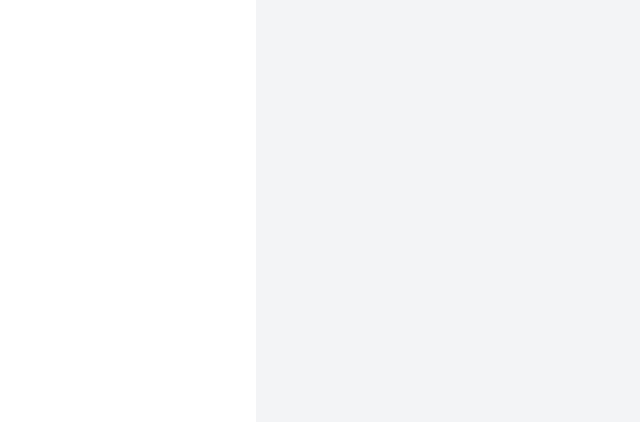
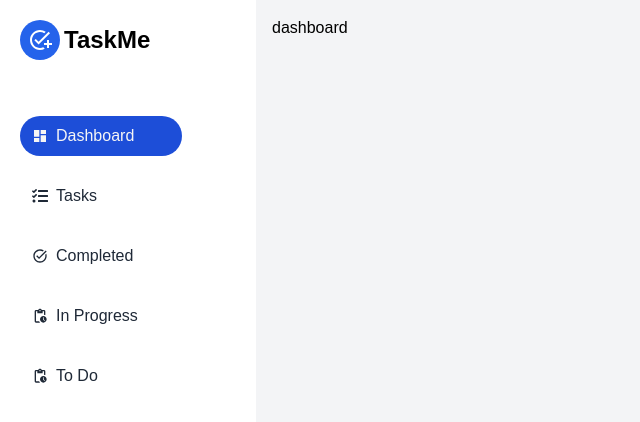
Before and after one commit to Man-Thakkar03/ProjectForge-A_Project_Management_Tool, a React (Vite) app in the folder client/: page /dashboard in a window 1280 px wide. Shown: the top 422 px of the page, without its empty margins (0-640 px from the left). Built offline with nearby package versions, Linux system fonts and the light colour scheme.

Commit message:
Implemented Slidebar component

```diff
--- a/client/src/App.jsx
+++ b/client/src/App.jsx
@@ -6,15 +6,15 @@
 import Trash from "./pages/Trash.jsx"
 import TasksDetails from "./pages/TasksDetails.jsx"
 import { Toaster } from "sonner"
+import Sidebar from "./components/Sidebar.jsx"
 
 function Layout (){
   const user = " "
-
   const location = useLocation()
   return user ? (
     <div className="w-full h-screen flex flex-col md:flex-row">
       <div className="w-1/5 h-screen bg-white sticky top-0 hidden md:block">
-          {/* slidebar */}
+          <Sidebar />
       </div>
 
       {/* Mobile Slidebar */}
--- /dev/null
+++ b/client/src/components/Sidebar.jsx
@@ -0,0 +1,98 @@
+import React from 'react'
+import {
+  MdDashboard,
+  MdOutlineAddTask,
+  MdOutlinePendingActions,
+  MdSettings,
+  MdTaskAlt,
+} from "react-icons/md";
+import { FaTasks, FaTrashAlt, FaUsers } from "react-icons/fa";
+import { useDispatch, useSelector } from 'react-redux';
+import { setOpenSlidebar } from "../redux/slices/authSlice"
+import { Link, NavLink, useLocation } from 'react-router-dom';
+import clsx from 'clsx';
+
+const linkData = [
+  {
+    label: "Dashboard",
+    link: "dashboard",
+    icon: <MdDashboard />,
+  },
+  {
+    label: "Tasks",
+    link: "tasks",
+    icon: <FaTasks />,
+  },
+  {
+    label: "Completed",
+    link: "completed/completed",
+    icon: <MdTaskAlt />,
+  },
+  {
+    label: "In Progress",
+    link: "in-progress/in progress",
+    icon: <MdOutlinePendingActions />,
+  },
+  {
+    label: "To Do",
+    link: "todo/todo",
+    icon: <MdOutlinePendingActions />,
+  },
+  {
+    label: "Team",
+    link: "team",
+    icon: <FaUsers />,
+  },
+  {
+    label: "Trash",
+    link: "trashed",
+    icon: <FaTrashAlt />,
+  },
+];
+
+const Sidebar = () => {
+
+  const { user } = useSelector(state => state.auth);
+
+  const dispatch = useDispatch()
+  const location = useLocation()
+
+  const path = location.pathname.split("/")[1]
+
+  const sidebarLinks = user ?.isAdmin ? linkData : linkData.slice(0,5);
+
+  const closeSlidebar = () =>{
+    dispatch(setOpenSlidebar(false))
+  }
+
+  const NavLink = ({element}) =>{
+    return(
+      <Link to={element.link} onClick={closeSlidebar} className={clsx("w-full lg:w-3/4 flex gap-2 px-3 py-2 rounded-full items-center text-gray-800 text-base hover:bg-[#2564ed2d]",path === element.link.split("/")[0] ? "bg-blue-700 text-neutral-100" : "")}>
+
+      {element.icon}
+      <span className='hover:text-[#2564ed]'>{element.label}</span>
+      </Link>
+    )
+  }
+
+  return (
+    <div className='w-full h-full flex flex-col gap-6 p-5'>
+      <h1 className='flex gap-1 items-center'>
+        <p className='bg-blue-600 p-2 rounded-full'>
+          <MdOutlineAddTask className='text-white text-2xl font-black' />
+        </p>
+        <span className='text-2xl font-bold text-black'>TaskMe</span>
+      </h1>
+
+      <div className='flex-1 flex flex-col gap-y-5 py-8'>
+        {
+          sidebarLinks.map((link)=> (
+            <NavLink element={link} key={link.label} />
+          ))
+        }
+      </div>
+    </div>
+  )
+}
+
+export default Sidebar
--- a/client/src/pages/Dashboard.jsx
+++ b/client/src/pages/Dashboard.jsx
@@ -3,7 +3,7 @@
 const Dashboard = () => {
   return (
     <div>
-
+      <p>dashboard</p>
     </div>
   )
 }
--- a/client/src/pages/Login.jsx
+++ b/client/src/pages/Login.jsx
@@ -3,14 +3,15 @@
 import { useNavigate } from 'react-router-dom';
 import Textbox from '../components/Textbox';
 import Button from '../components/Button';
+import {useSelector} from "react-redux"
 
 const Login = () => {
-  const user = "";
+  const {user} = useSelector((state) => state.auth);
   const { register, handleSubmit, formState: { errors } } = useForm();
   const navigate = useNavigate();
 
   const submitHandler = async (data) => {
-    console.log("Submitted Data:", data);
+    console.log("Submitted Data:" , data);
   };
 
   useEffect(() => {
@@ -83,15 +84,11 @@
           <span className="text-2xl md:text-3xl font-semibold bg-gradient-to-r from-orange-500  to-rose-500 text-transparent bg-clip-text drop-shadow-[0_0_15px_rgba(255,119,255,0.3)] tracking-wide">
             "Your Command Center"
           </span>
-
           </p>
-
-
           <div className="cell">
             <div className="circle rotate-in-up-left"></div>
           </div>
         </div>
-
       </div>
     </div>
   );
```
Lines whose indentation alone changed are shown as unchanged.
